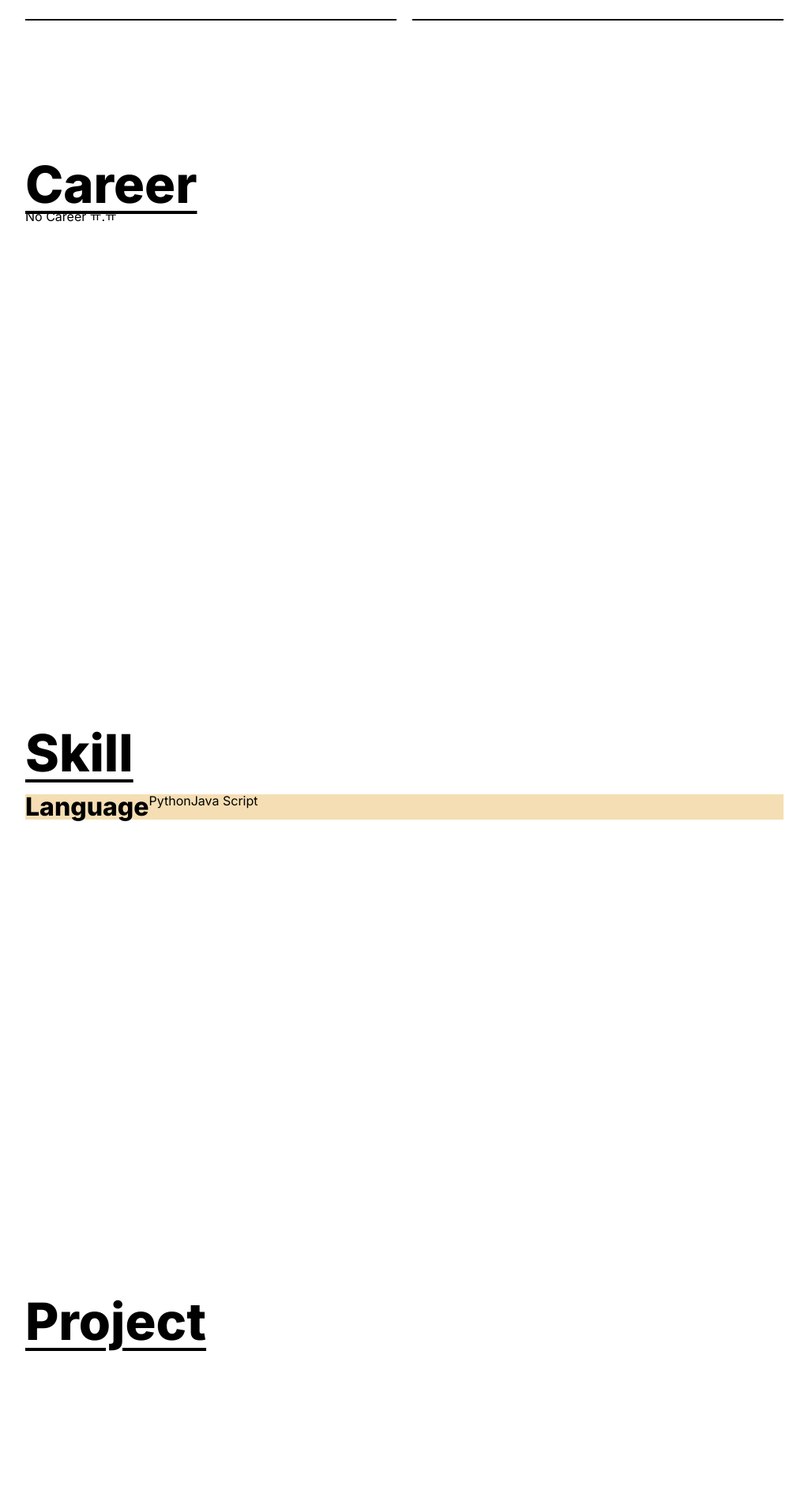
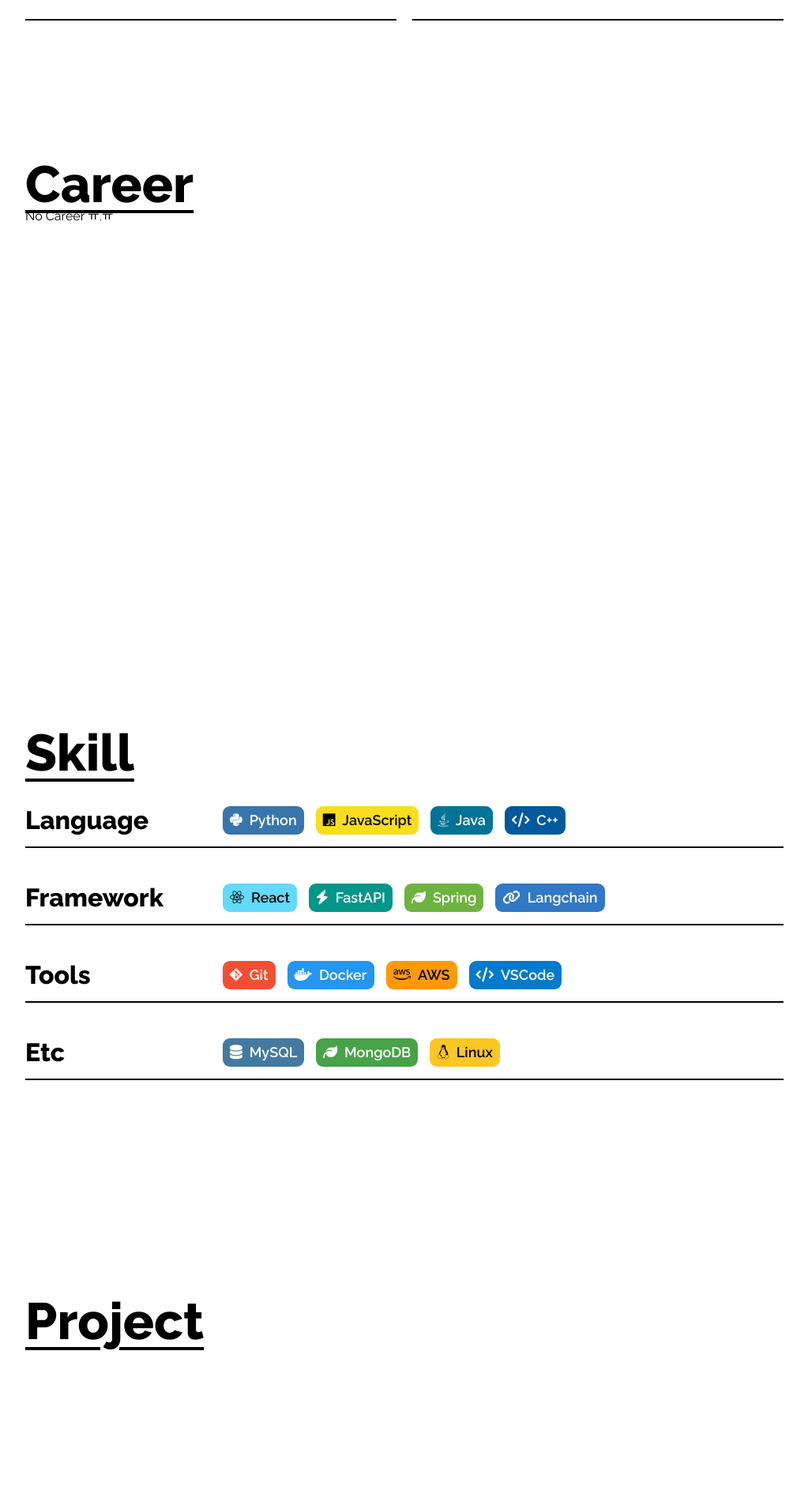
Before and after one commit to dellyu03/My-AI-portfolio, a FastAPI app: page / in a window 1280 px wide. Shown: the part 1299-3200 px from the top of the page at 79% size, without its empty margins (96-1119 px from the left). Run offline with FastAPI, Linux system fonts and the light colour scheme; some libraries are stand-ins or nearby versions.

Commit message:
feat: add skill section

```diff
--- a/static/CSS/about-me.css
+++ b/static/CSS/about-me.css
@@ -1,4 +1,3 @@
-@import "./variables.css";
 .about-me__container {
     display: grid;
 
--- a/static/CSS/components/ai-chat-btn.css
+++ b/static/CSS/components/ai-chat-btn.css
@@ -1,5 +1,3 @@
-@import "../variables.css";
-
 #ai-chat-btn {
     position: fixed;
     top:80vh;
@@ -21,9 +19,10 @@
 
 
     cursor: pointer;
-    transition: opacity 0.2s ease;
+    transition: all 0.2s ease-in-out;
 }
 
 #ai-chat-btn:hover {
     opacity: 1;
+    transform: scale(1.05);
 }
--- a/static/CSS/components/nav-bar.css
+++ b/static/CSS/components/nav-bar.css
@@ -1,5 +1,3 @@
-@import "../variables.css";
-
 .nav-bar {
     position: fixed;
     top: 0;
@@ -35,7 +33,7 @@
 
 
     border-radius: 30px;
-    transition: color 0.5s ease-in-out;
+    transition: all 0.3s ease;
     cursor: pointer;
 }
 
--- a/static/CSS/skill.css
+++ b/static/CSS/skill.css
@@ -1,24 +1,117 @@
-@import "./variables.css";
-
 .skill-container {
     width: 75vw;
     height: 60vh;
-    margin-top: 20px;
+    margin-top: 35px;
 }
 .skill__item {
     display: flex;
-    background-color: wheat;
+
+    align-items: center;
+    margin-bottom: 45px;
+
+    padding-bottom: 15px;
+    border-bottom: 2px solid black;
+}
+
+
+
+.skill__content-container {
+    display: flex;
+    width: 300px;
+}
+
+.skill__content-item {
+    margin-right: 15px;
+    padding:0.5em;
+    width: 150%;
+
+    display: flex;
+    justify-content: center;
+    align-items: center;
+
+    border-radius: .5em;
+
+    font-weight: var(--h2-font_weight);
+    font-size: 18px;
+    color:white;
 }
 
 .skill__category-name {
+    width: 150px;
     font-size: var(--title-font_size);
     font-weight: var(--title-font_weight);
+    margin-right: 100px;
 }
 
-.skill__content-container {
-    display: flex;
+
+
+
+
+
+/* Languages */
+#skill_python {
+    background-color: #3776AB;
 }
 
-.skill__content-item {
-    margin-right: 5px;
+#skill_javascript {
+    background-color: #F7DF1E;
+    color: black; /* JavaScript 노란색 배경에는 검은색 글씨 */
 }
+
+#skill_java {
+    background-color: #007396;
+}
+
+#skill_cpp {
+    background-color: #00599C;
+}
+
+/* Frameworks */
+#skill_react {
+    background-color: #61DAFB;
+    color: black;
+}
+
+#skill_fastapi {
+    background-color: #009688;
+}
+
+#skill_spring {
+    background-color: #6DB33F;
+}
+
+#skill_langchain {
+    background-color: #3178C6;
+}
+
+/* Tools */
+#skill_git {
+    background-color: #F05032;
+}
+
+#skill_docker {
+    background-color: #2496ED;
+}
+
+#skill_aws {
+    background-color: #FF9900;
+    color: black;
+}
+
+#skill_vscode {
+    background-color: #007ACC;
+}
+
+/* Etc */
+#skill_mysql {
+    background-color: #4479A1;
+}
+
+#skill_mongodb {
+    background-color: #47A248;
+}
+
+#skill_linux {
+    background-color: #FCC624;
+    color: black;
+}
--- a/static/CSS/style.css
+++ b/static/CSS/style.css
@@ -3,6 +3,7 @@
 
 /*font-family*/
 @import url("https://fonts.googleapis.com/css2?family=Inter:ital,opsz,wght@0,14..32,100..900;1,14..32,100..900&family=Open+Sans:ital,wght@0,300..800;1,300..800&display=swap");
+@import url('https://fonts.googleapis.com/css2?family=Raleway:ital,wght@0,100..900;1,100..900&display=swap');
 
 /*componets*/
 @import "./components/nav-bar.css";
@@ -18,9 +19,8 @@
 
 
 body {
-    font-family: "Inter", sans-serif;
+    font-family: "Raleway", sans-serif;
     font-size: 16px;
-    height: 400vh;
 }
 
 
@@ -36,14 +36,13 @@ header {
 }
 
 .section {
-    scroll-margin-top: 70px;
+    scroll-margin-top: 100px;
     margin : auto;
 
     width: 80vw;
     height: 65vh;
     margin-bottom: 25vh;
 }
-
 
 
 .section-title {
--- a/templates/index.html
+++ b/templates/index.html
@@ -93,17 +93,47 @@
                 <div class="skill__item">
                     <div class="skill__category-name">Language</div>
                     <ul class="skill__content-container">
-                        <li skill__content-item>Python</li>
-                        <li skill__content-item>Java Script</li>
+                        <li id="skill_python" class="skill__content-item"><i class="fa-brands fa-python"></i>&nbsp;&nbsp;Python</li>
+                        <li id="skill_javascript" class="skill__content-item"><i class="fa-brands fa-js"></i>&nbsp;&nbsp;JavaScript</li>
+                        <li id="skill_java" class="skill__content-item"><i class="fa-brands fa-java"></i>&nbsp;&nbsp;Java</li>
+                        <li id="skill_cpp" class="skill__content-item"><i class="fa-solid fa-code"></i>&nbsp;&nbsp;C++</li>
                     </ul>
                 </div>
-                <div class="skill__item"></div>
-                <div class="skill__item"></div>
-                <div class="skill__item"></div>
+                <div class="skill__item">
+                    <div class="skill__category-name">Framework</div>
+                    <ul class="skill__content-container">
+                        <li id="skill_react" class="skill__content-item"><i class="fa-brands fa-react"></i>&nbsp;&nbsp;React</li>
+                        <li id="skill_fastapi" class="skill__content-item"><i class="fa-solid fa-bolt"></i>&nbsp;&nbsp;FastAPI</li>
+                        <li id="skill_spring" class="skill__content-item"><i class="fa-solid fa-leaf"></i>&nbsp;&nbsp;Spring</li>
+                        <li id="skill_langchain" class="skill__content-item"><i class="fa-solid fa-link"></i>&nbsp;&nbsp;Langchain</li>
+                    </ul>
+                </div>
+                <div class="skill__item">
+                    <div class="skill__category-name">Tools</div>
+                    <ul class="skill__content-container">
+                        <li id="skill_git" class="skill__content-item"><i class="fa-brands fa-git-alt"></i>&nbsp;&nbsp;Git</li>
+                        <li id="skill_docker" class="skill__content-item"><i class="fa-brands fa-docker"></i>&nbsp;&nbsp;Docker</li>
+                        <li id="skill_aws" class="skill__content-item"><i class="fa-brands fa-aws"></i>&nbsp;&nbsp;AWS</li>
+                        <li id="skill_vscode" class="skill__content-item"><i class="fa-solid fa-code"></i>&nbsp;&nbsp;VSCode</li>
+                    </ul>
+                </div>
+                <div class="skill__item">
+                    <div class="skill__category-name">Etc</div>
+                    <ul class="skill__content-container">
+                        <li id="skill_mysql" class="skill__content-item"><i class="fa-solid fa-database"></i>&nbsp;&nbsp;MySQL</li>
+                        <li id="skill_mongodb" class="skill__content-item"><i class="fa-solid fa-leaf"></i>&nbsp;&nbsp;MongoDB</li>
+                        <li id="skill_linux" class="skill__content-item"><i class="fa-brands fa-linux"></i>&nbsp;&nbsp;Linux</li>
+                    </ul>
+                </div>
             </div>
         </div>
+
+        <!-- Todo 웹 슬라이더 구현-->
         <div id="project" class="section">
             <h1 class="section-title">Project</h1>
+                <div class="project-container">
+
+                </div>
         </div>
         <div id="experience" class="section">
             <h1 class="section-title">Experience</h1>
@@ -111,6 +141,9 @@
         <div id="contact" class="section">
             <h1 class="section-title">
                 <h1 class="section-title">Contact</h1>
+                <div class="project-container">
+
+                </div>
             </h1>
         </div>
         <button id="ai-chat-btn" class="btn">
```
Also changed, not shown: static/CSS/main.css (added, +11 -0 lines).
